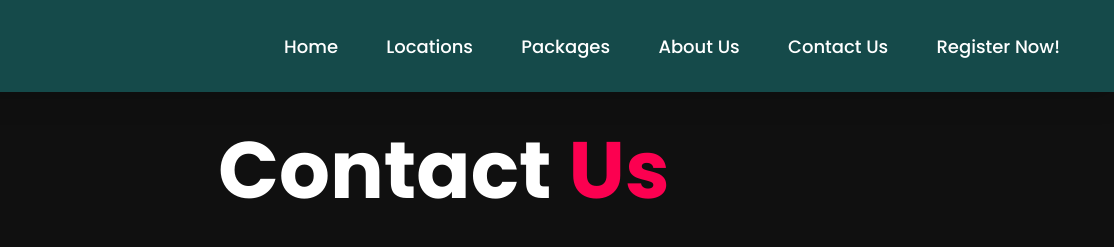
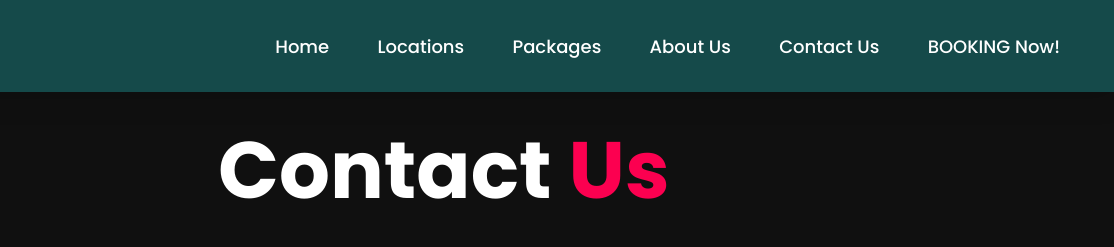
Before and after one commit to Sry-2805/project-5, a plain HTML site: page contact.html in a window 1280 px wide. Shown: the top 247 px of the page, 166-1280 px from the left. Drawn offline with nearby package versions, Linux system fonts and the light colour scheme; files whose address does not match are found by name.

Commit message:
Update contact.html

```diff
--- a/contact.html
+++ b/contact.html
@@ -26,7 +26,7 @@
                     <a href="./index.html#package">Packages</a>
                     <a href="./about.html">About Us</a>
                     <a href="./contact.html">Contact Us</a>
-                    <a href="sign up page.html">Register Now!</a>
+                    <a href="./register.html">BOOKING Now!</a>
                 </li>
             </ul>
         </nav>
```
